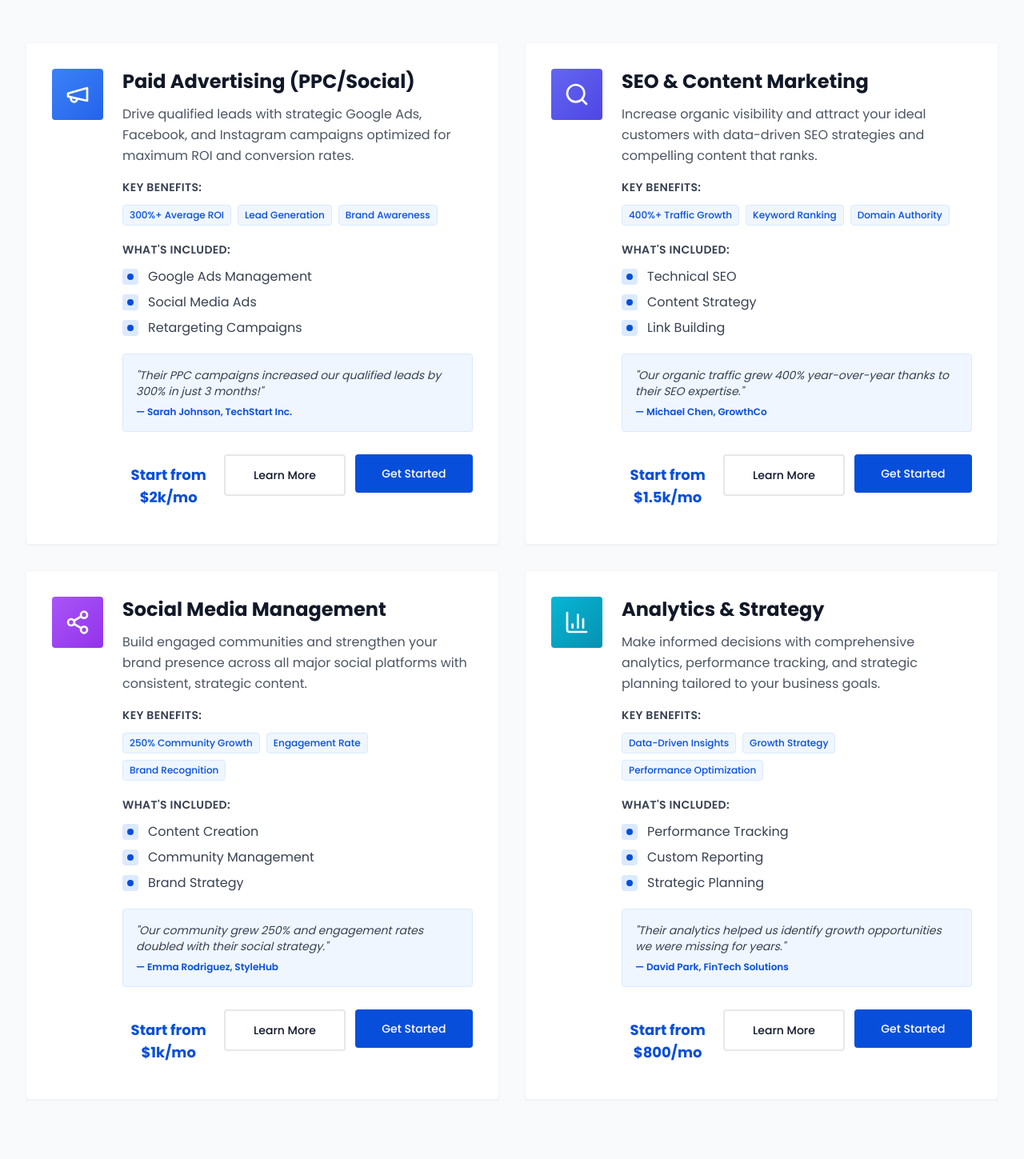
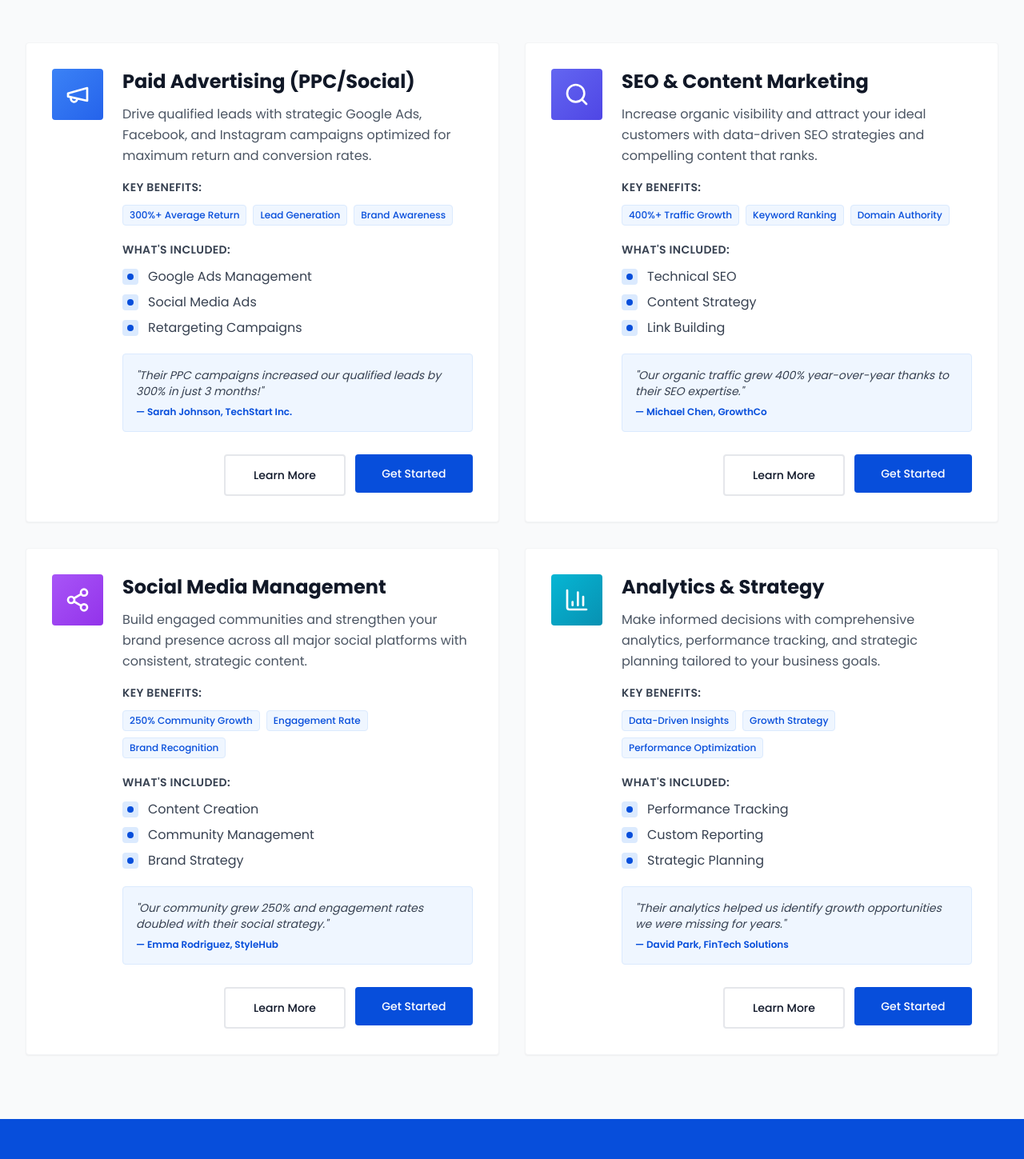
Before and after one commit to arrowaydigital/Arroway, a React (Vite) app: page /services in a window 1280 px wide. Shown: the part 267-1716 px from the top of the page at 80% size. Built offline with nearby package versions, Linux system fonts and the light colour scheme.

Commit message:
Update ServicesSection.tsx

```diff
--- a/src/components/features/ServicesSection.tsx
+++ b/src/components/features/ServicesSection.tsx
@@ -8,16 +8,15 @@ export function ServicesSection() {
       icon: <Megaphone className="w-8 h-8 text-white" />,
       title: "Paid Advertising (PPC/Social)",
       description:
-        "Drive qualified leads with strategic Google Ads, Facebook, and Instagram campaigns optimized for maximum ROI and conversion rates.",
+        "Drive qualified leads with strategic Google Ads, Facebook, and Instagram campaigns optimized for maximum return and conversion rates.",
       features: ["Google Ads Management", "Social Media Ads", "Retargeting Campaigns"],
       color: "from-blue-500 to-blue-600",
-      stats: ["300%+ Average ROI", "Lead Generation", "Brand Awareness"],
+      stats: ["300%+ Average Return", "Lead Generation", "Brand Awareness"],
       testimonial: {
         name: "Sarah Johnson",
         company: "TechStart Inc.",
         quote: "Their PPC campaigns increased our qualified leads by 300% in just 3 months!"
       },
-      price: "Start from $2k/mo"
     },
     {
       icon: <Search className="w-8 h-8 text-white" />,
@@ -32,7 +31,6 @@ export function ServicesSection() {
         company: "GrowthCo",
         quote: "Our organic traffic grew 400% year-over-year thanks to their SEO expertise."
       },
-      price: "Start from $1.5k/mo"
     },
     {
       icon: <Share2 className="w-8 h-8 text-white" />,
@@ -47,7 +45,6 @@ export function ServicesSection() {
         company: "StyleHub",
         quote: "Our community grew 250% and engagement rates doubled with their social strategy."
       },
-      price: "Start from $1k/mo"
     },
     {
       icon: <BarChart3 className="w-8 h-8 text-white" />,
@@ -62,7 +59,6 @@ export function ServicesSection() {
         company: "FinTech Solutions",
         quote: "Their analytics helped us identify growth opportunities we were missing for years."
       },
-      price: "Start from $800/mo"
     },
   ];
 
@@ -138,7 +134,6 @@ export function ServicesSection() {
                   <div className="flex flex-col sm:flex-row gap-3 pt-2">
                     <div className="flex-1">
                       <div className="text-center py-3 text-lg font-bold text-[#074edb]">
-                        {service.price}
                       </div>
                     </div>
                     <Button
```
